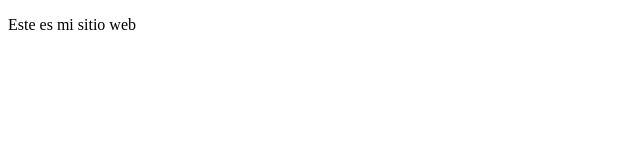
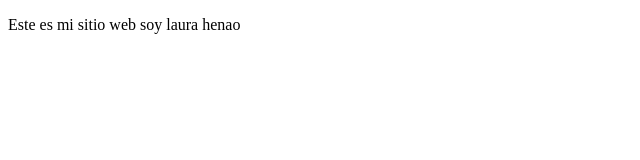
Before and after one commit to LAMAHERI/CurzoPlatziPrework, a plain HTML site: page Index.html in a window 1280 px wide. Shown: the whole page, without its empty margins (0-640 px from the left). Drawn offline with Linux system fonts and the light colour scheme.

Commit message:
cambios agregue nombre

```diff
--- a/Index.html
+++ b/Index.html
@@ -8,7 +8,7 @@
 </head>
 <body>
     <p>
-        Este es mi sitio web
+        Este es mi sitio web soy laura henao
     </p>
 </body>
 </html>
```
